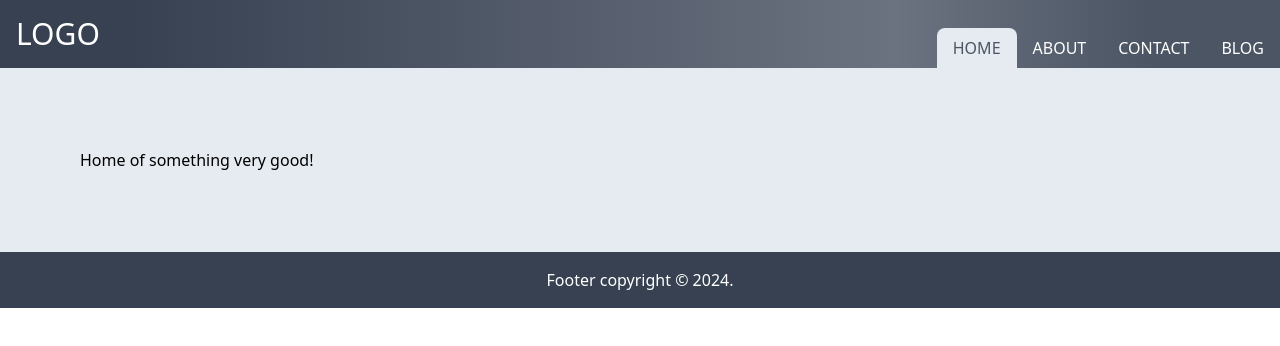
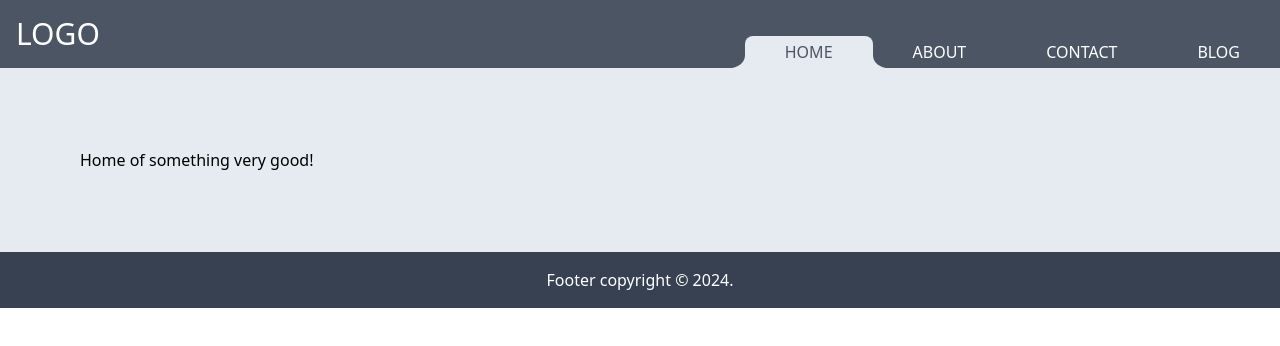
Before and after one commit to mandeeps207/reactjs-demo-app, a React (Vite) app: page / in a window 1280 px wide. Shown: the top 346 px of the page. Built offline with nearby package versions, Linux system fonts and the light colour scheme.

Commit message:
curved navbar code added

```diff
--- a/src/components/Navbar.tsx
+++ b/src/components/Navbar.tsx
@@ -4,10 +4,6 @@ interface Nav {
   id: number,
   name: string
 }
-
-// const boxShadow: any = ({
-//   boxShadow: "-3px -3px 3px rgba(0, 0, 0, 0.25), 3px 3px 3px rgba(255, 255, 255, 1)"
-// })
 
 const Navbar = () => {
   const navs: Nav[] = [
@@ -16,11 +12,11 @@ const Navbar = () => {
     {id: 3, name: "blog"}
   ];
   return (
-    <nav className="flex flex-wrap items-end justify-between mx-auto shadow-sm bg-gradient-to-l from-gray-600 from-10% via-gray-500 via-30% to-gray-700 to-90%">
+    <nav className="flex flex-wrap items-end justify-between mx-auto shadow-sm bg-gray-600">
       <NavLink className="p-4 text-3xl text-white" to="/">LOGO</NavLink>
       <ul className="font-medium flex flex-row uppercase">
-        <li><NavLink to="/" className="block px-4 py-2 text-white rounded-t-lg">home</NavLink></li>
-        {navs.map(nav => <li key={nav.id}><NavLink className="block px-4 py-2 text-white rounded-t-lg" to={nav.name}>{nav.name}</NavLink></li>)}
+        <li><NavLink to="/" className="block px-10 py-1 text-white">home</NavLink></li>
+        {navs.map(nav => <li key={nav.id}><NavLink className="block px-10 py-1 text-white" to={nav.name}>{nav.name}</NavLink></li>)}
       </ul>
     </nav>
   )
--- a/src/index.css
+++ b/src/index.css
@@ -2,26 +2,34 @@
 @tailwind components;
 @tailwind utilities;
 
-* {
-    transition: all .3s ease;
-}
 form {
     box-shadow: 10px 10px 10px rgba(0, 0, 0, 0.25), -10px -10px 10px rgba(255, 255, 255, 1);
 }
-nav ul li a {
-    border-bottom-left-radius: 0.5rem;
-    border-bottom-right-radius: 0.5rem;
+button {
+    box-shadow: 3px 3px 3px rgba(0, 0, 0, 0.25), -3px -3px 3px rgba(255, 255, 255, 1);
 }
 nav ul li a.active {
-    background-color: #e6ebf1;
+    background-color: rgb(230 235 241);
     color: rgb(75 85 99);
-    border-bottom-left-radius: 0;
-    border-bottom-right-radius: 0;
+    border-top-left-radius: .5rem;
+    border-top-right-radius: .5rem;
+    position: relative;
+}
+nav ul li a.active:before, nav ul li a.active:after {
+    position: absolute;
+    bottom: -7px;
+}
+nav ul li a.active:before {
+    content: url("/left-curv.svg");
+    left: -20px;
+}
+nav ul li a.active:after {
+    content: url("/right-curv.svg");
+    right: -20px;
 }
 button:focus, button:hover {
     box-shadow: 0 0 6px rgba(255, 255, 255, 1);
 }
-
 input {
     box-shadow: inset 4px 4px 5px rgba(0, 0, 0, 0.25), inset -5px -5px 5px rgba(255, 255, 255, 1);
 }
```
Also changed, not shown: public/left-curv.svg (added), public/right-curv.svg (added).
